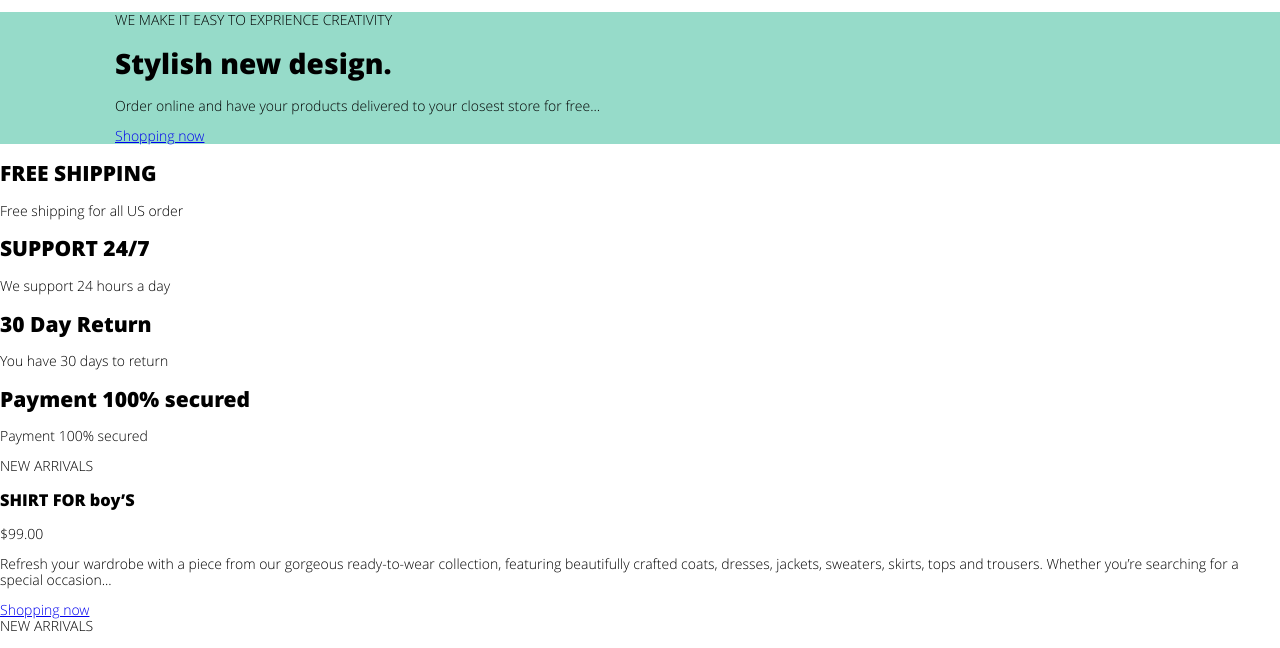
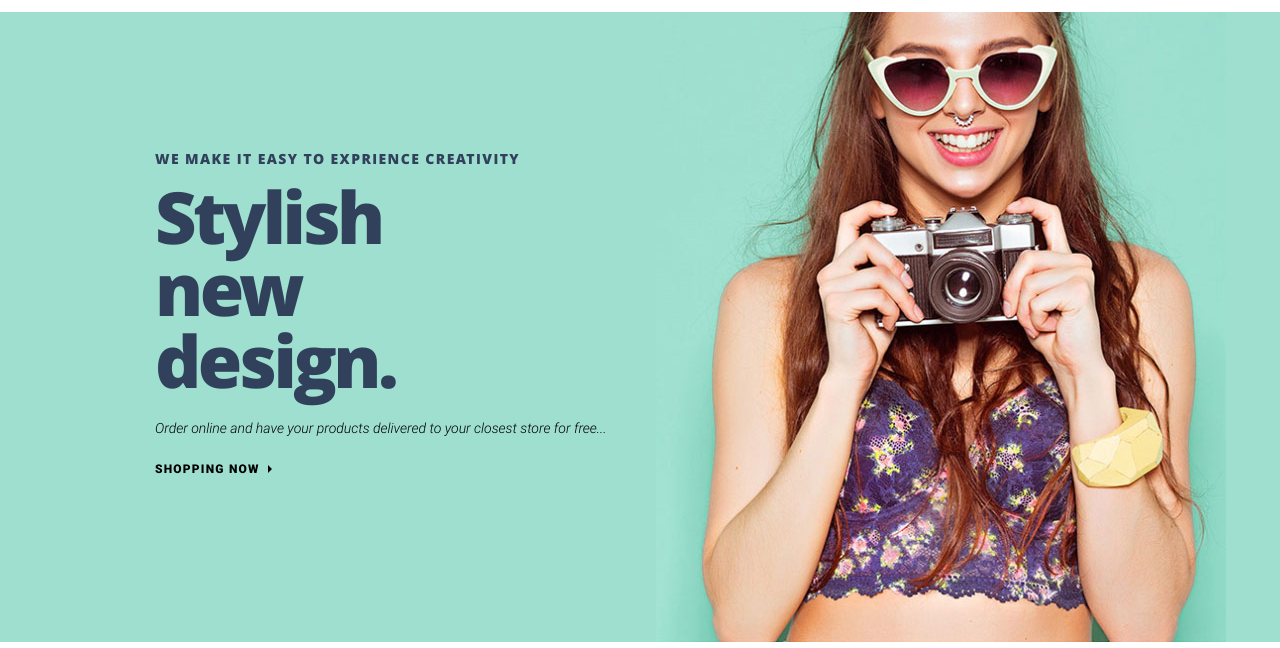
Before and after one commit to ozz-rjq/mstore, a website: page app/index.html in a window 1280 px wide. Shown: the part 99-747 px from the top of the page. Drawn offline with Linux system fonts and the light colour scheme.

Commit message:
Promo block stylization

```diff
--- a/app/index.html
+++ b/app/index.html
@@ -69,8 +69,8 @@
 			<div class="promo__container">
 				<section class="promo__content">
 					<header class="promo__heading">
-						<b class="promo__small-header  small-header">WE MAKE IT EASY TO EXPRIENCE CREATIVITY</b>
-						<h1 class="promo__big-header  big-header">Stylish new design.</h1>
+						<b class="promo__small-heading  small-header">WE MAKE IT EASY TO EXPRIENCE CREATIVITY</b>
+						<h1 class="promo__big-heading  big-header">Stylish new design.</h1>
 					</header>
 
 					<p class="promo__desc">
--- /dev/null
+++ b/app/sass/blocks/mstore-link.scss
@@ -0,0 +1,35 @@
+.mstore-link{
+  position: relative;
+
+  font-family: $roboto;
+  font-size: 12px;
+  line-height: 12px;
+  font-weight: 800;
+  letter-spacing: 0.1em;
+  text-transform: uppercase;
+  text-decoration: none;
+  color: #000;
+
+  &::after{
+    content: "";
+    position: absolute;
+    top: 3px;
+    right: -12px;
+
+    width: 0;
+    height: 0;
+
+    border-top: 4px solid transparent;
+    border-bottom: 4px solid transparent;
+
+    border-left: 4px solid black;
+  }
+
+  &:hover{
+    color: rgb(26, 61, 62);
+
+    &::after{
+      border-left: 4px solid rgb(26, 61, 62);
+    }
+  }
+}
--- a/app/sass/blocks/promo.scss
+++ b/app/sass/blocks/promo.scss
@@ -1,5 +1,5 @@
 .promo{
-  background-color: #96dbc9;
+  background-color: #9edfcf;
 }
 
 .promo__container{
@@ -7,8 +7,49 @@
   width: 1200px;
   padding-left: 15px;
   padding-right: 15px;
+
+  margin: 0 auto;
+
+  background-image: url("../img/girl.jpg");
+  background-repeat: no-repeat;
+  background-position: 616px 0;
 }
 
 .promo__content{
-  margin-left: 100px;
+  padding-left: 100px;
+  padding-top: 126px;
+  padding-bottom: 166px;
 }
+
+.promo__small-heading{
+  font-family: $opensans;
+  font-size: 14px;
+  font-weight: 800;
+  line-height: 42px;
+  letter-spacing: 0.1em;
+  color: #31415c;
+}
+
+.promo__big-heading{
+  width: 370px;
+  margin: 0;
+
+  font-family: $opensans;
+  font-size: 72px;
+  font-weight: 800;
+  line-height: 72px;
+  letter-spacing: -0.05em;
+  color: #31415c;
+}
+
+.promo__desc{
+  font-family: $roboto;
+  font-style: italic;
+  font-weight: 300;
+  font-size: 14px;
+  line-height: 36px;
+}
+
+.promo__shopping{
+
+}
--- a/app/sass/style.scss
+++ b/app/sass/style.scss
@@ -10,4 +10,5 @@
 @import "./blocks/wishlist.scss";
 @import "./blocks/cart.scss";
 
+@import "./blocks/mstore-link.scss";
 @import "./blocks/promo.scss";
```
Also changed, not shown: app/css/style.css, app/css/style.min.css.
